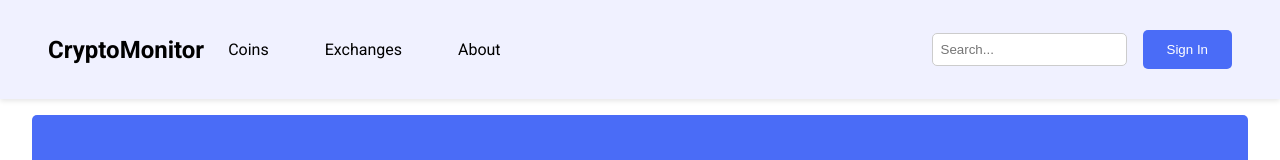
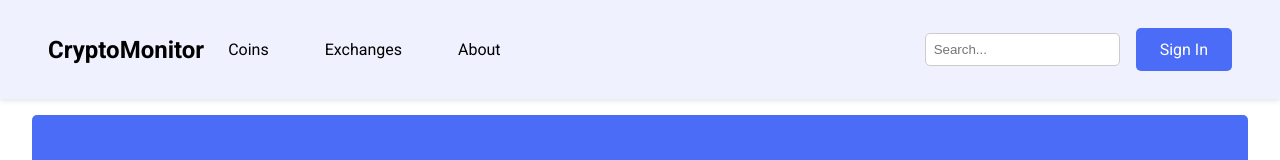
Before and after one commit to CryptoMonitorASW-SPE/vue-frontend, a Vue app in the folder app/src/: page / in a window 1280 px wide. Shown: the top 160 px of the page. Built offline with nearby package versions, Linux system fonts and the light colour scheme; no server answers.

Commit message:
feat: first impl login view

```diff
--- a/app/src/assests/css/base.css
+++ b/app/src/assests/css/base.css
@@ -11,7 +11,7 @@
     --navbar-background: #f0f1ff;
 
     /* Font */
-    --font-family: Roboto;
+    --font-family: 'Roboto';
     --font-size-base: 1rem;
     --font-size-lg: 1.2rem;
     --font-size-xl: 1.5rem;
--- a/app/src/assests/css/style.css
+++ b/app/src/assests/css/style.css
@@ -58,12 +58,17 @@
     background-color: var(--primary-color);
     color: white;
     border: none;
-    padding: var(--padding-sm) var(--padding-md);
+    padding: var(--padding-sm) var(--padding-sm);
     border-radius: var(--border-radius);
     cursor: pointer;
-    width: 100%; /* Pulsante a larghezza piena su mobile */
+    width: 100%;
     margin-top: var(--padding-sm);
+    text-decoration: none;
 }
+
+.sign-in:hover {
+    background-color: #3a5fcc;
+  }
 
 /* Hero Section */
 .hero {
--- a/app/src/components/Navbar.vue
+++ b/app/src/components/Navbar.vue
@@ -11,9 +11,9 @@
           </nav>
       </div>
       <div class="search-signin">
-      <input type="text" class="search-bar" placeholder="Search..." />
-      <button class="sign-in">Sign In</button>
-    </div>
+        <input type="text" class="search-bar" placeholder="Search..." />
+          <RouterLink to="/Login" class="sign-in">Sign In</RouterLink>
+      </div>
     </header>
   </template>
 
--- /dev/null
+++ b/app/src/components/forms/LoginForm.vue
@@ -0,0 +1,22 @@
+<template>
+    <main class="login-form" style="display: flex; justify-content: center; align-items: center; flex: 1; padding: 1rem;">
+      <div class="form-container" style="background-color: #ffffff; padding: 2rem; border-radius: 5px; box-shadow: 0 2px 5px rgba(0, 0, 0, 0.1); max-width: 400px; width: 100%; text-align: center; ">
+        <h2 style="font-size: 1.2rem; margin-bottom: 1rem;">Welcome Back!</h2>
+        <form>
+          <div class="form-group" style="margin-bottom: 1rem; text-align: left;">
+            <label for="email" style="display: block; font-weight: bold; margin-bottom: 0.5rem;">Email</label>
+            <input type="email" id="email" placeholder="Enter your email address" style="width: 100%; padding: 0.5rem; border: 1px solid #ddd; border-radius: 5px; font-size: 1rem;" />
+          </div>
+          <div class="form-group" style="margin-bottom: 1rem; text-align: left;">
+            <label for="password" style="display: block; font-weight: bold; margin-bottom: 0.5rem;">Password</label>
+            <input type="password" id="password" placeholder="Enter your password" style="width: 100%; padding: 0.5rem; border: 1px solid #ddd; border-radius: 5px; font-size: 1rem;" />
+          </div>
+          <button type="submit" class="btn-login" style="background-color: #4a6cf7; color: white; border: none; padding: 0.5rem 1rem; border-radius: 5px; font-size: 1rem; cursor: pointer; width: 100%; margin-top: 0.5rem; box-shadow: 0 2px 5px rgba(0, 0, 0, 0.1);">Log In</button>
+        </form>
+        <div class="form-footer" style="margin-top: 1rem; font-size: 0.875rem; color: #888;">
+          <a href="#" style="color: #4a6cf7; text-decoration: none;">Forgot your password?</a>
+          <p style="margin-top: 0.5rem;">Don’t you have an account? <a href="#" style="color: #4a6cf7; text-decoration: none;">Join us!</a></p>
+        </div>
+      </div>
+    </main>
+</template>
--- /dev/null
+++ b/app/src/layouts/AuthLayout.vue
@@ -0,0 +1,10 @@
+<template>
+        <Navbar />
+        <router-view />
+        <Footer />
+  </template>
+
+  <script setup>
+  import Footer from '../components/Footer.vue';
+  import Navbar from '../components/Navbar.vue';
+  </script>
--- a/app/src/routes/routes.js
+++ b/app/src/routes/routes.js
@@ -11,6 +11,8 @@
 
 import { createRouter, createWebHistory } from "vue-router";
 import HomeView from "../views/HomeView.vue";
+import LoginView from "../views/LoginView.vue";
+import AuthLayout from "../layouts/AuthLayout.vue";
 
 const router = createRouter({
     history: createWebHistory(),
@@ -19,7 +21,20 @@ const router = createRouter({
             path: "/",
             name: "Home",
             component: HomeView,
-        }
+        },
+        {
+            path:"/Login",
+            component: AuthLayout,
+            children: [
+                {
+                    path: "",
+                    name: "Login",
+                    component: LoginView,
+
+                }
+            ]
+        },
+
     ]
 });
 
--- /dev/null
+++ b/app/src/views/LoginView.vue
@@ -0,0 +1,7 @@
+<template>
+    <LoginForm />
+</template>
+
+<script setup>
+import LoginForm from "../components/forms/LoginForm.vue";
+</script>
```
